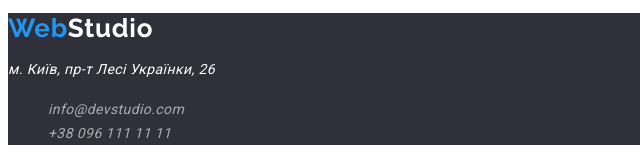
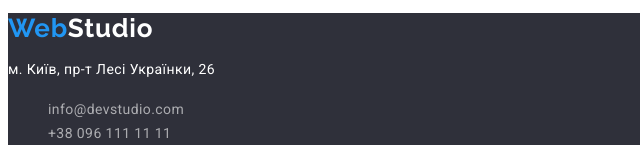
Before and after one commit to Rostyslav-Fomin/goit-markup-hw-02, a plain HTML site: page portfolio.html in a window 1280 px wide. Shown: the part 2416-2574 px from the top of the page, 0-640 px from the left. Drawn offline with Linux system fonts and the light colour scheme.

Commit message:
Added font-style: normal for address text and links

```diff
--- a/css/styles.css
+++ b/css/styles.css
@@ -134,12 +134,14 @@ h1 {
 .address-text {
   color: var(--background-color-1);
   font-size: 14px;
+  font-style: normal;
   line-height: 1.7;
   letter-spacing: 0.42px;
 }
 .address-link {
   color: var(--footer-link-color);
   font-size: 14px;
+  font-style: normal;
   line-height: 1.7;
   letter-spacing: 0.42px;
   text-decoration: none;
```
